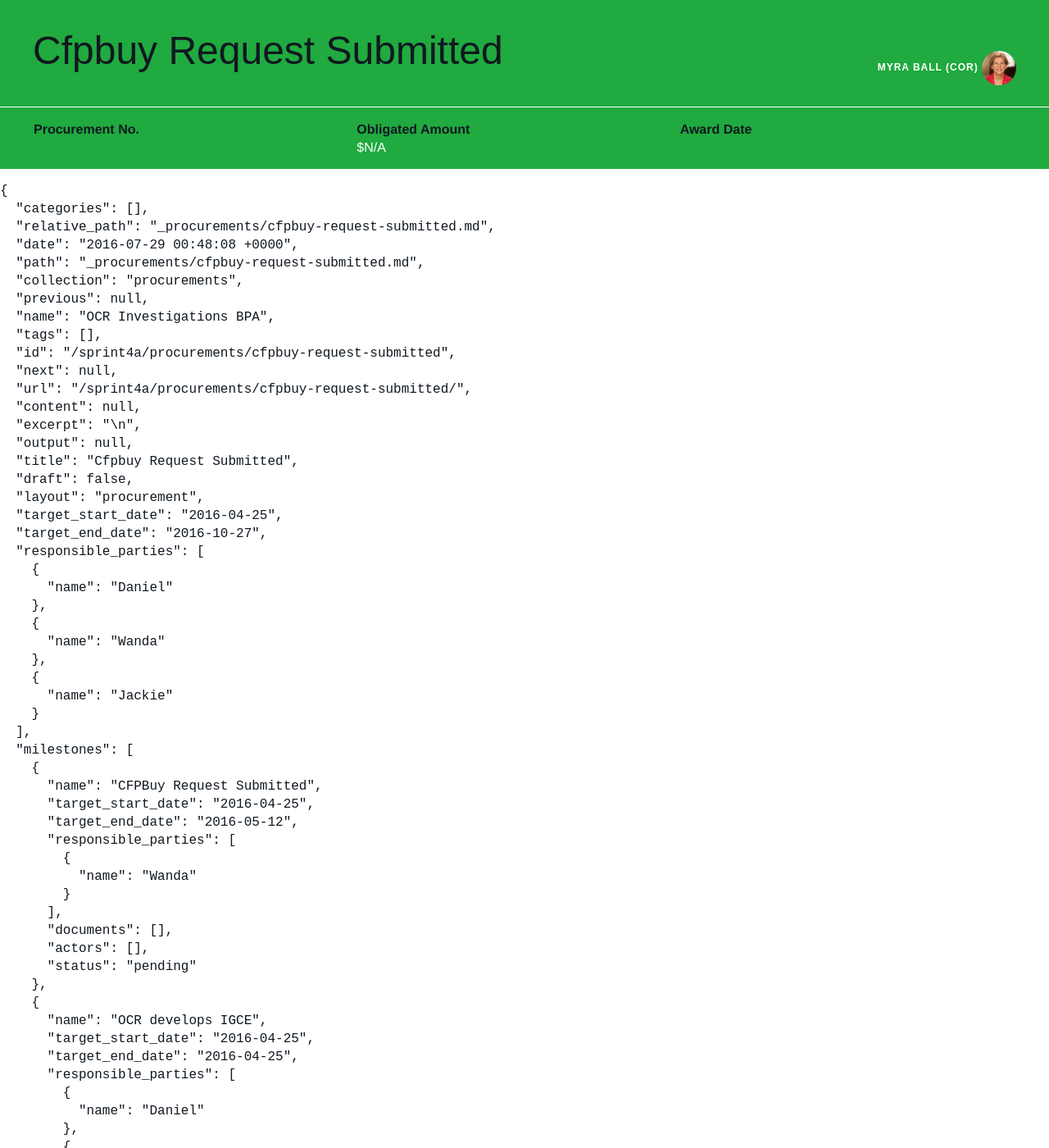
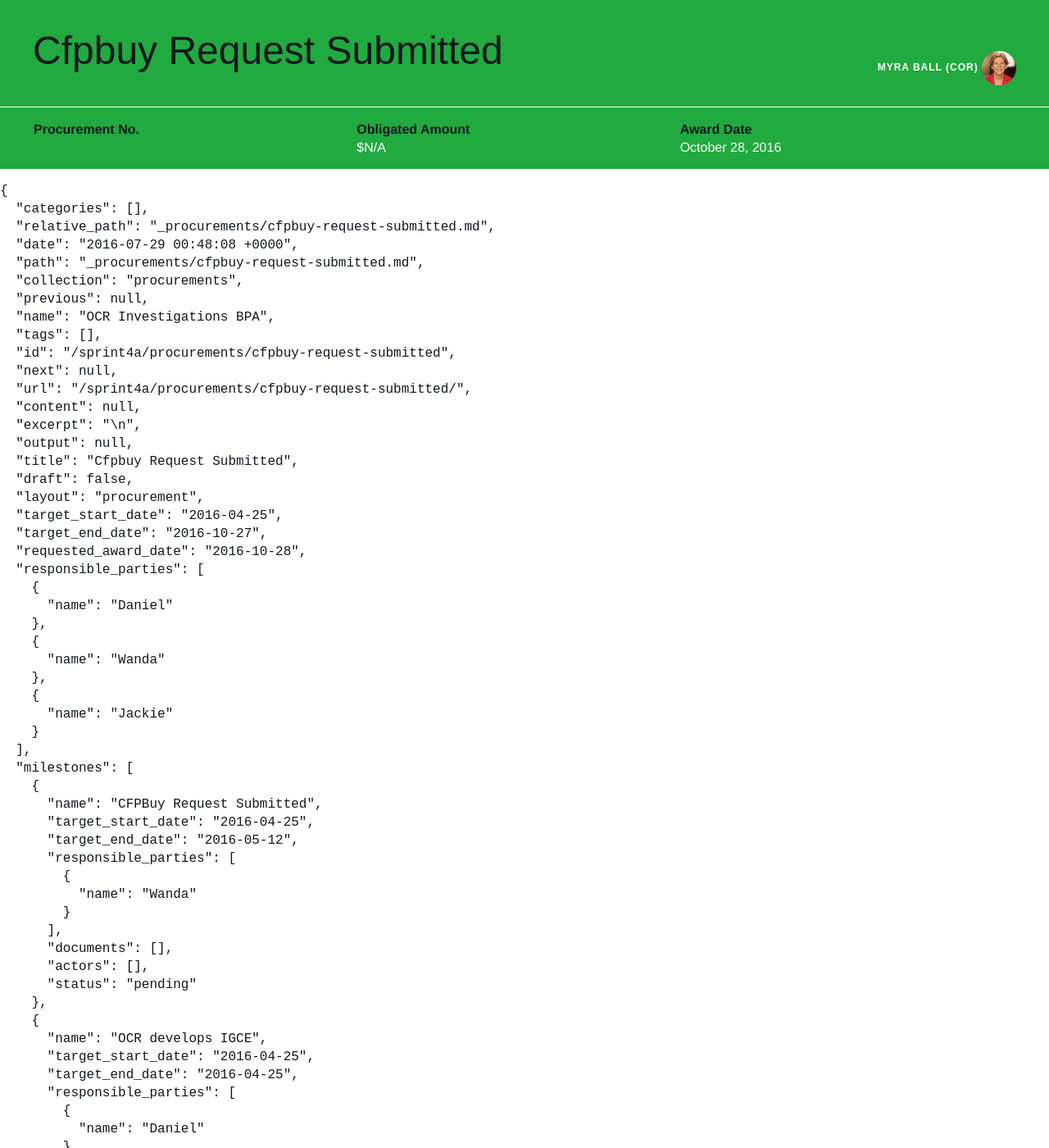
Before and after one commit to 18F/cfpb-eprocurement, a Jekyll site: the page built from _procurements/cfpbuy-request-submitted.md, in a window 1280 px wide and 1400 px high. Shown: the whole window at 82% size. Built offline with Jekyll 4.4.1, drawn with Linux system fonts in a browser that asks for light colours; some of the changed text lies outside the part shown.

Commit message:
add requested_award_date

```diff
--- a/_procurements/cfpbuy-request-submitted.md
+++ b/_procurements/cfpbuy-request-submitted.md
@@ -2,6 +2,7 @@
 name: OCR Investigations BPA
 target_start_date: 2016-04-25
 target_end_date: 2016-10-27
+requested_award_date: 2016-10-28
 responsible_parties:
   - name: Daniel
   - name: Wanda
```
